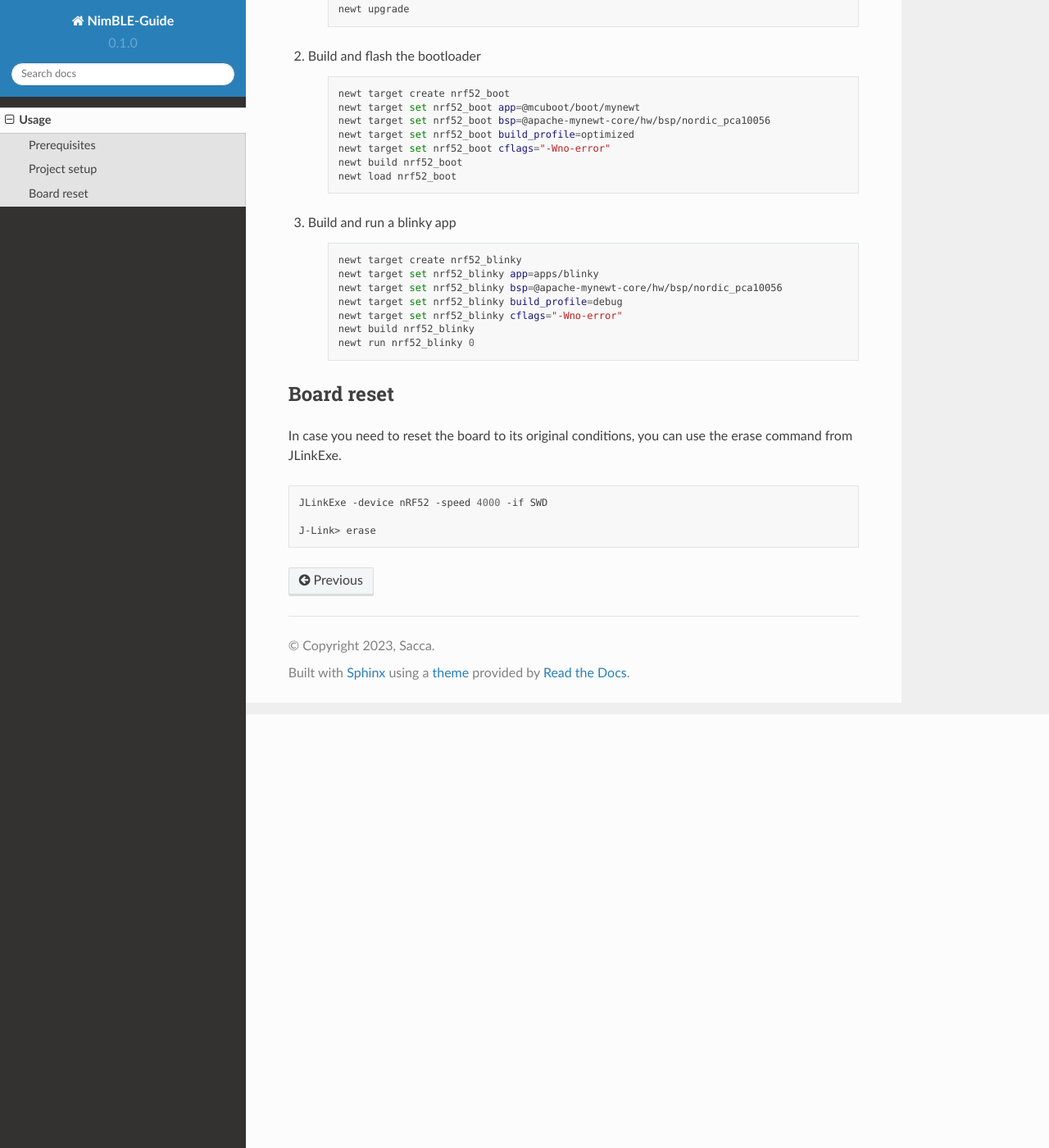
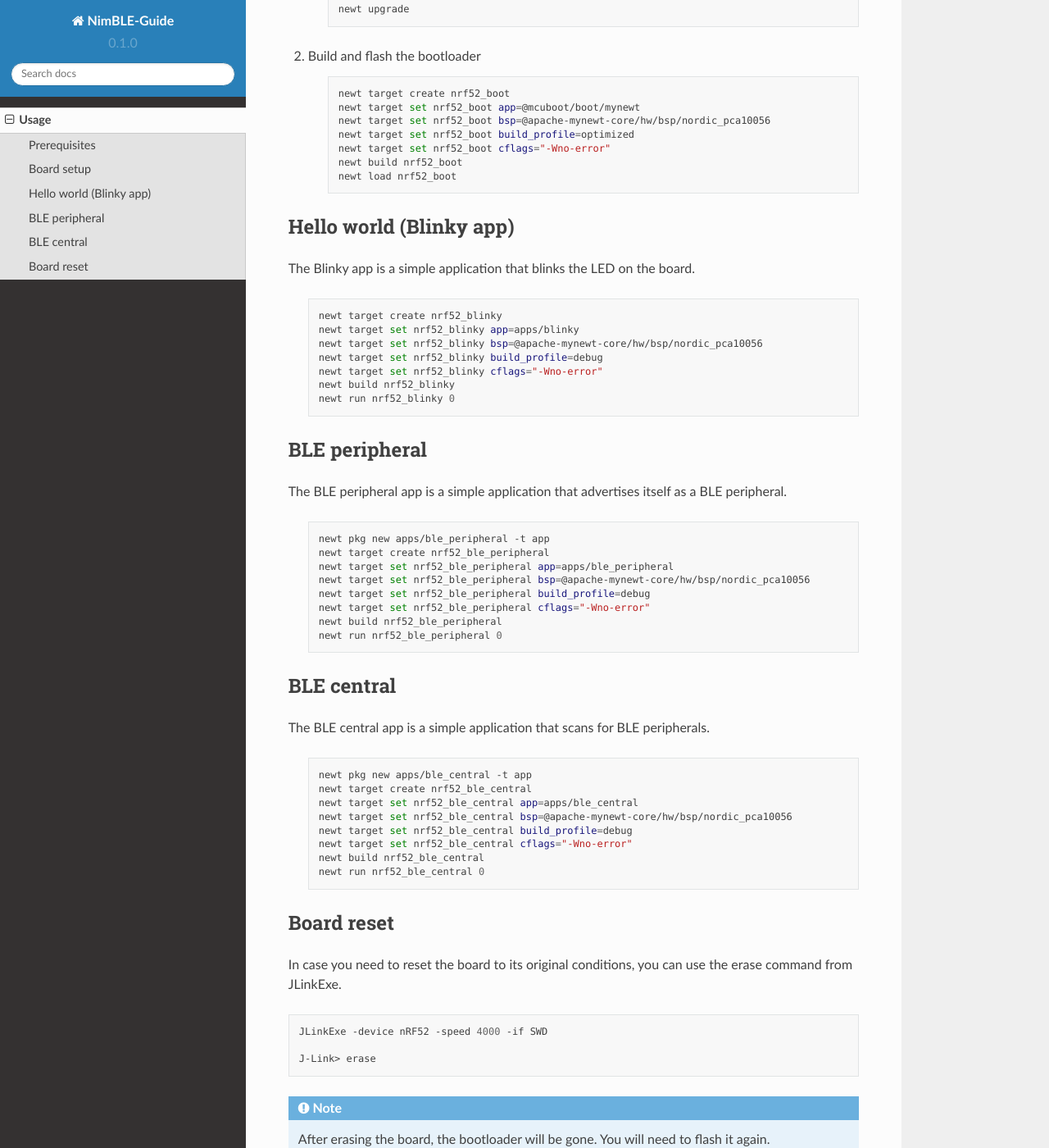
Before and after one commit to sacca97/NimBLE, a Sphinx documentation site: the page built from docs/source/usage.rst, in a window 1280 px wide and 1400 px high, scrolled down 529 px. Shown: the whole window at 82% size. Built offline with Sphinx 7.4.7 and the Read the Docs theme 2.0.0, drawn with Linux system fonts in a browser that asks for light colours; some of the changed text lies outside the part shown.

Commit message:
Added stuff

```diff
--- a/docs/source/usage.rst
+++ b/docs/source/usage.rst
@@ -11,7 +11,7 @@ Prerequisites
 
 .. _jlink: https://www.segger.com/downloads/jlink/
 
-Project setup
+Board setup
 ----------------------
 
 #. Initialize a new project
@@ -38,7 +38,10 @@ Project setup
          newt load nrf52_boot
 
 
-#. Build and run a blinky app
+
+Hello world (Blinky app)
+----------------------------
+The Blinky app is a simple application that blinks the LED on the board.
 
       .. code-block:: bash
 
@@ -50,6 +53,36 @@ Project setup
          newt build nrf52_blinky
          newt run nrf52_blinky 0
 
+BLE peripheral
+----------------
+The BLE peripheral app is a simple application that advertises itself as a BLE peripheral.
+
+      .. code-block:: bash
+
+         newt pkg new apps/ble_peripheral -t app
+         newt target create nrf52_ble_peripheral
+         newt target set nrf52_ble_peripheral app=apps/ble_peripheral
+         newt target set nrf52_ble_peripheral bsp=@apache-mynewt-core/hw/bsp/nordic_pca10056
+         newt target set nrf52_ble_peripheral build_profile=debug
+         newt target set nrf52_ble_peripheral cflags="-Wno-error"
+         newt build nrf52_ble_peripheral
+         newt run nrf52_ble_peripheral 0
+
+BLE central
+----------------
+The BLE central app is a simple application that scans for BLE peripherals.
+
+      .. code-block:: bash
+
+         newt pkg new apps/ble_central -t app
+         newt target create nrf52_ble_central
+         newt target set nrf52_ble_central app=apps/ble_central
+         newt target set nrf52_ble_central bsp=@apache-mynewt-core/hw/bsp/nordic_pca10056
+         newt target set nrf52_ble_central build_profile=debug
+         newt target set nrf52_ble_central cflags="-Wno-error"
+         newt build nrf52_ble_central
+         newt run nrf52_ble_central 0
+
 Board reset
 -----------
 
@@ -60,3 +93,7 @@ In case you need to reset the board to its original conditions, you can use the
    JLinkExe -device nRF52 -speed 4000 -if SWD
 
    J-Link> erase
+
+.. note::
+
+   After erasing the board, the bootloader will be gone. You will need to flash it again.
```
